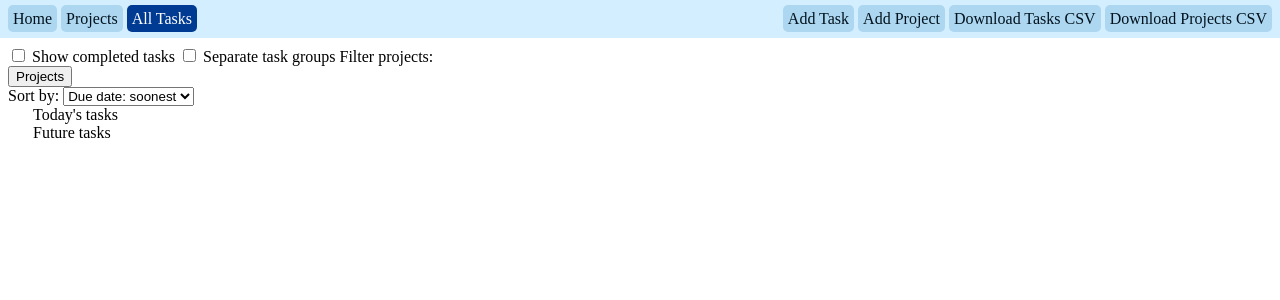
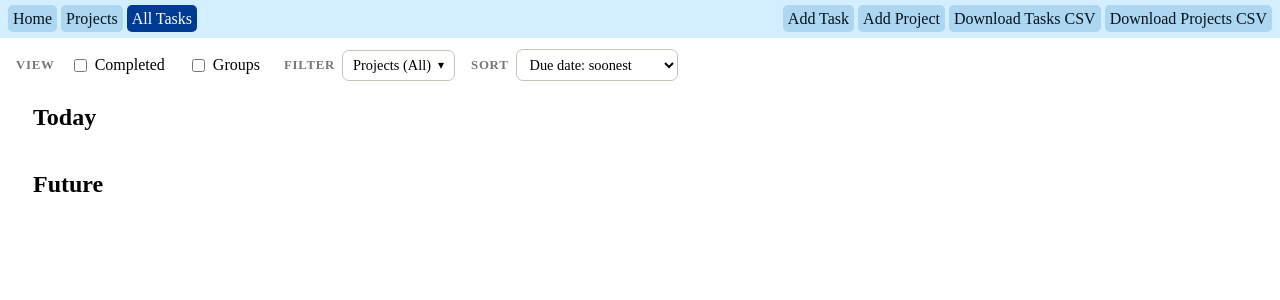
Before and after one commit to a2saur/project-task-organizer, a Flask app: page /tasks in a window 1280 px wide. Shown: the top 300 px of the page. Run offline with Flask 3, Linux system fonts and the light colour scheme; data that the repository does not hold is empty; some libraries are stand-ins or nearby versions.

Commit message:
updated sorting

```diff
--- a/app/main/templates/all_tasks.html
+++ b/app/main/templates/all_tasks.html
@@ -1,20 +1,29 @@
 {% extends "base.html" %}
 
 {% block content %}
-    <div class="task-controls">
-        <label class="completed-toggle">
+    <div class="task-controls left-align">
+        <div class="task-control-group">
+            <span class="task-control-label">View</span>
+
+            <label class="control-check">
                 <input type="checkbox" id="show-completed">
-            Show completed tasks
+                <span>Completed</span>
             </label>
 
-        <label class="group-toggle">
+            <label class="control-check">
                 <input type="checkbox" id="group-tasks">
-            Separate task groups
+                <span>Groups</span>
             </label>
+        </div>
 
-        Filter projects:
+        <div class="task-control-group">
+            <span class="task-control-label">Filter</span>
+
             <div class="project-filter">
-            <button type="button" id="project-filter-button">Projects</button>
+                <button type="button" id="project-filter-button">
+                    Projects
+                    <span class="filter-arrow">▾</span>
+                </button>
 
                 <div id="project-filter-menu" class="project-filter-menu">
                     {% for project in projects %}
@@ -24,37 +33,39 @@
                                 class="project-filter-option"
                                 value="{{ project.id }}"
                             >
-                        {{ project.title }}
+                            <span>{{ project.title }}</span>
                         </label>
                     {% endfor %}
                 </div>
             </div>
+        </div>
 
-        <label>
-            Sort by:
+        <div class="task-control-group">
+            <span class="task-control-label">Sort</span>
+
             <select id="task-sort">
                 <option value="due-asc">Due date: soonest</option>
                 <option value="due-desc">Due date: latest</option>
                 <option value="project">Project</option>
             </select>
-        </label>
+        </div>
     </div>
 
     <div style="padding-left: 25px; padding-right: 25px">
-        <div class="task-container-header">Today's tasks</div>
+        <h2 class="task-container-header">Today</h2>
         <div class="task-container" id="today-tasks">
             {% for task in todayTasks %}
                 {% include '_task.html' %}
             {% endfor %}
         </div>
-        <div class="task-container-header">Future tasks</div>
+
+        <h2 class="task-container-header">Future</h2>
         <div class="task-container" id="future-tasks">
             {% for task in tasks %}
                 {% include '_task.html' %}
             {% endfor %}
         </div>
     </div>
-    </div>
 
     <script src="{{ url_for('static', filename='js/task_card.js') }}"></script>
     <script src="{{ url_for('static', filename='js/order_filter_tasks.js') }}"></script>
--- a/app/main/templates/base.html
+++ b/app/main/templates/base.html
@@ -7,6 +7,7 @@
     <link rel="stylesheet" href="{{ url_for('static', filename='css/view_projects.css') }}">
     <link rel="stylesheet" href="{{ url_for('static', filename='css/project_board.css') }}">
     <link rel="stylesheet" href="{{ url_for('static', filename='css/overall_tasks.css') }}">
+    <link rel="stylesheet" href="{{ url_for('static', filename='css/task_controls.css') }}">
     <link rel="stylesheet" href="{{ url_for('static', filename='css/forms.css') }}">
 
     <script src="{{ url_for('static', filename='script.js') }}" defer></script>
--- a/app/projects/templates/project.html
+++ b/app/projects/templates/project.html
@@ -68,7 +68,7 @@
     </div> -->
 
     <div class="center-align">
-        <div class="task-container">
+        <div class="task-group">
             {% for task in tasks %}
             {% if task.progress == 'Not started' %}
                 {% set progress_color = "#ffd4d4" %}
--- /dev/null
+++ b/app/static/css/task_controls.css
@@ -0,0 +1,120 @@
+/* task controls */
+.task-control-group {
+    display: flex;
+    align-items: center;
+    gap: 7px;
+    padding: 3px 8px;
+}
+
+.task-control-label {
+    font-size: 0.8rem;
+    font-weight: 700;
+    color: #777;
+    text-transform: uppercase;
+    letter-spacing: 0.06em;
+}
+
+.control-check {
+    display: flex;
+    align-items: center;
+    gap: 5px;
+
+    padding: 5px 8px;
+    border-radius: 7px;
+
+    cursor: pointer;
+    user-select: none;
+}
+
+.control-check:hover {
+    background: #eae5db;
+}
+
+.control-check input {
+    accent-color: #15666f;
+    cursor: pointer;
+}
+
+#task-sort {
+    padding: 6px 28px 6px 9px;
+
+    border: 1px solid #c9c2b7;
+    border-radius: 7px;
+    background: white;
+
+    font: inherit;
+    font-size: 0.9rem;
+
+    cursor: pointer;
+}
+
+#task-sort:focus,
+#project-filter-button:focus {
+    outline: 2px solid #57ffcd;
+    outline-offset: 2px;
+}
+
+.project-filter {
+    position: relative;
+}
+
+#project-filter-button {
+    display: flex;
+    align-items: center;
+    gap: 7px;
+
+    padding: 6px 10px;
+
+    border: 1px solid #c9c2b7;
+    border-radius: 7px;
+    background: white;
+
+    font: inherit;
+    font-size: 0.9rem;
+
+    cursor: pointer;
+}
+
+#project-filter-button:hover {
+    background: #f1eee8;
+}
+
+.filter-arrow {
+    font-size: 0.75rem;
+}
+
+.project-filter-menu {
+    position: absolute;
+    z-index: 10;
+    top: calc(100% + 5px);
+    left: 0;
+
+    display: none;
+
+    min-width: 180px;
+    max-height: 250px;
+    overflow-y: auto;
+
+    padding: 6px;
+
+    background: #fffdf8;
+    border: 1px solid #c9c2b7;
+    border-radius: 9px;
+
+    box-shadow: 3px 4px 0 #c8c1b5;
+}
+
+.project-filter-menu label {
+    display: flex;
+    align-items: center;
+    gap: 7px;
+
+    padding: 6px 8px;
+    border-radius: 6px;
+
+    cursor: pointer;
+}
+
+.project-filter-menu label:hover {
+    background: #eee9df;
+}
--- a/app/static/js/order_filter_tasks.js
+++ b/app/static/js/order_filter_tasks.js
@@ -1,3 +1,38 @@
+const projectFilterButton = document.getElementById("project-filter-button");
+const projectFilterMenu = document.getElementById("project-filter-menu");
+
+projectFilterButton.addEventListener("click", () => {
+    projectFilterMenu.style.display =
+        projectFilterMenu.style.display === "block"
+            ? "none"
+            : "block";
+});
+
+function updateProjectFilterButton() {
+    const totalProjects =
+        document.querySelectorAll(".project-filter-option").length;
+
+    const selected = document.querySelectorAll(
+        ".project-filter-option:checked"
+    );
+
+    if (selected.length === 0) {
+        projectFilterButton.innerHTML =
+            'Projects (All) <span class="filter-arrow">▾</span>';
+    } else {
+        projectFilterButton.innerHTML =
+            `Projects (${totalProjects-selected.length}) <span class="filter-arrow">▾</span>`;
+    }
+}
+updateProjectFilterButton();
+
+document.querySelectorAll(".project-filter-option").forEach(option => {
+    option.addEventListener("change", () => {
+        updateProjectFilterButton();
+        updateTaskDisplay();
+    });
+});
+
 const taskSort = document.getElementById("task-sort");
 const allTaskCards = [...document.querySelectorAll(".overall-task-card")];
 
```
Lines whose indentation alone changed are shown as unchanged.
